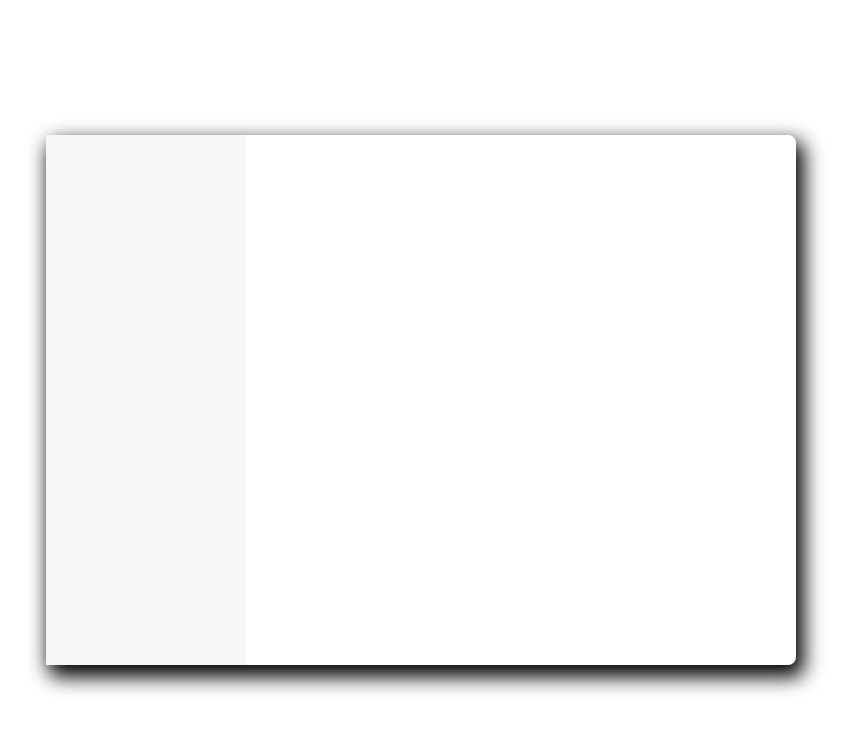
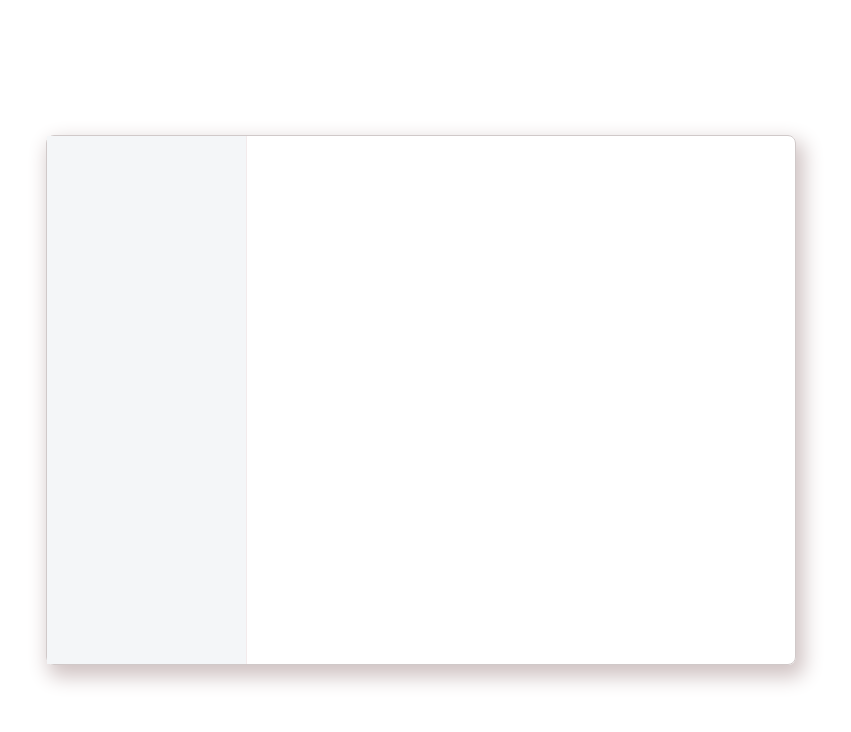
Before and after one commit to gowagowa-cha/to-do, a React (Create React App) app in the folder todo-app/: page / in a window 1280 px wide. Shown: the top 732 px of the page, without its empty margins (219-1070 px from the left). Built offline with nearby package versions, Linux system fonts and the light colour scheme.

Commit message:
Added style and connected the font

```diff
--- a/todo-app/public/index.html
+++ b/todo-app/public/index.html
@@ -24,6 +24,11 @@
       work correctly both with client-side routing and a non-root public URL.
       Learn how to configure a non-root public URL by running `npm run build`.
     -->
+    <link rel="preconnect" href="https://fonts.gstatic.com" />
+    <link
+      href="https://fonts.googleapis.com/css2?family=Roboto:wght@400;500&display=swap"
+      rel="stylesheet"
+    />
     <title>React App</title>
   </head>
   <body>
--- a/todo-app/src/index.scss
+++ b/todo-app/src/index.scss
@@ -18,9 +18,12 @@
 	width: 750px;
 	height: 530px;
 	transform: translate(-50%, -50%);
-	box-shadow: 5px 9px 20px 3px;
+	box-shadow: 5px 9px 20px 3px #d0c3c3;
 	border-radius: 8px;
+	border: 1px solid #d0c9c9;
+
 	&__sidebar {
+		border-right: 1px solid #f1d9d966;
 		background-color: #f4f6f8;
 		width: 200px;
 		height: 100%;
```
